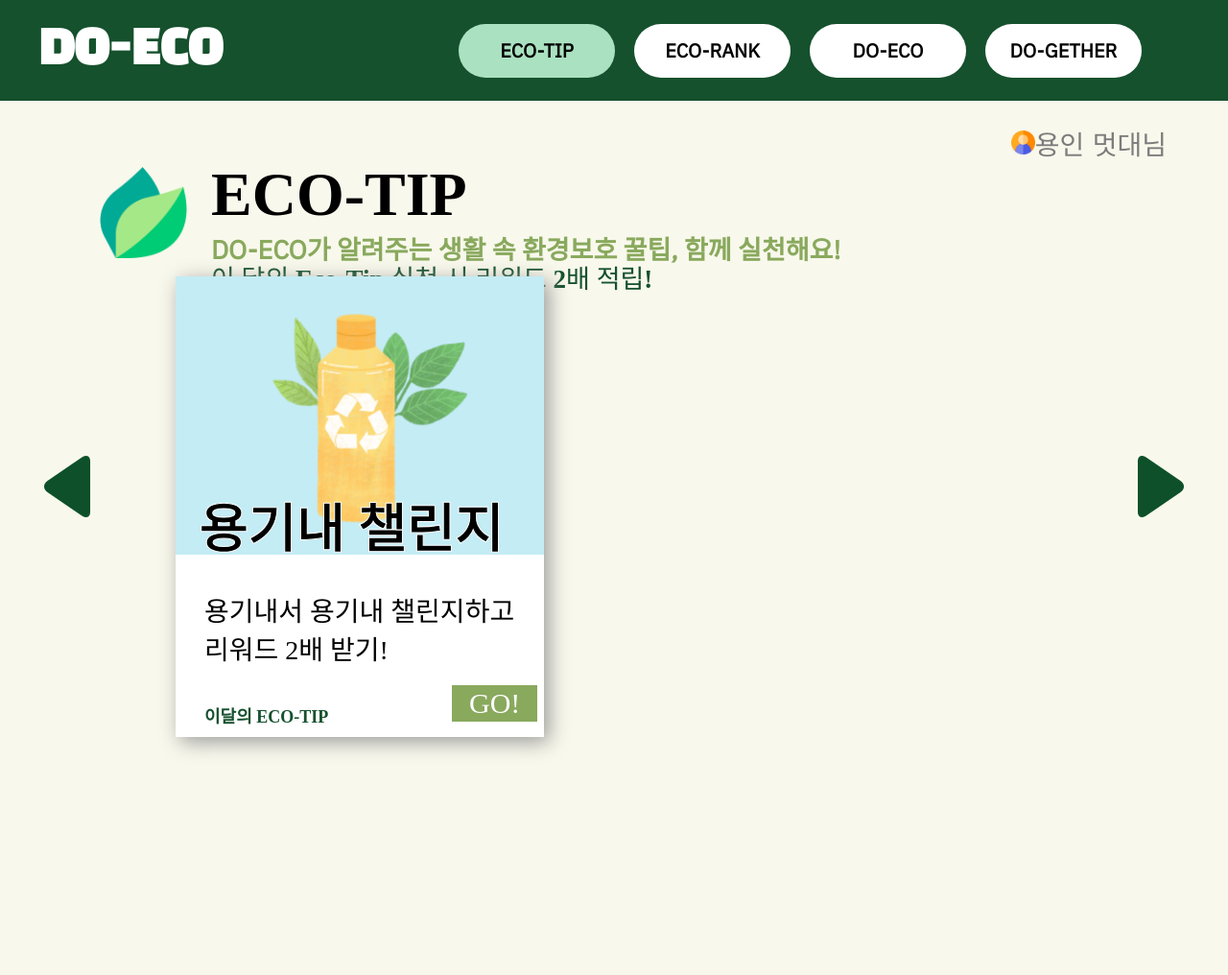
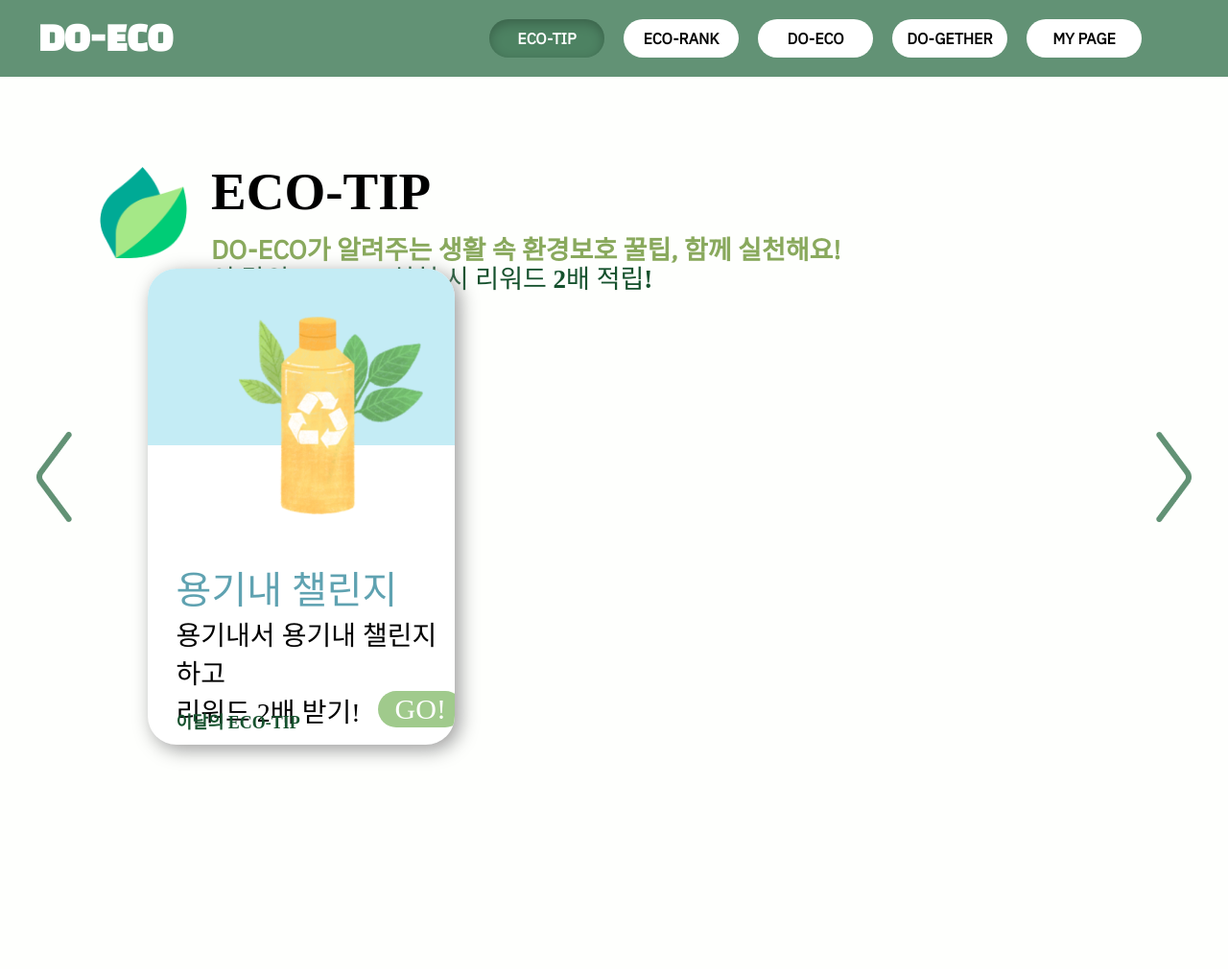
Before and after one commit to imddoy/DoEco, a Django app: template doeco_app/templates/EcoTip.html in a window 1280 px wide. Shown: the top 1016 px of the page at 96% size. After the commit the page ends 793 px from the top, so only its background shows below. Run offline with Django 4.2, Linux system fonts and the light colour scheme; the template is opened without the code that fills it, so the values that code supplies are empty; some web fonts are replaced.

Commit message:
디자인 수정

```diff
--- a/doeco_app/templates/EcoTip.html
+++ b/doeco_app/templates/EcoTip.html
@@ -21,11 +21,12 @@
                     <a href="eco-rank.html">ECO-RANK</a>
                     <a href="do-eco.html">DO-ECO</a>
                     <a href="do-gather.html">DO-GETHER</a>
+                    <a href="Mypage.html">MY PAGE</a>
                 </div>
             </div>
         </div>
         <div class="mypage-text">
-            <div id="login-info" style="display: flex; align-items: center; cursor: pointer;" onclick="goMypage();"><span id="mypage-button"><img src="./images/mypage.png" style="width:25px; margin: 0;">용인 멋대님</span></div>
+            <!-- <div id="login-info" style="display: flex; align-items: center; cursor: pointer;" onclick="goMypage();"><span id="mypage-button"><img src="./images/mypage.png" style="width:25px; margin: 0;">용인 멋대님</span></div> -->
         </div>
         <div class="content">
             <div class="EcoTip-top">
@@ -38,10 +39,11 @@
             </div>
             <div class="ecotip-detail">
                 <div class="ecotip-detail-top">
-                    <img src="./images/challenge.png" width="100%" height="10%">
-                    <h1 id="callenge-title">용기내 챌린지</h1>
+                    <img src="./images/challenge.png" width="60%" style="position: absolute; left: 95px;">
+
                 </div>
                 <div class="ecotip-detail-bottom">
+                    <p id="callenge-title">용기내 챌린지</p>
                     <p id="ecotip-text">용기내서 용기내 챌린지하고
                         <br>리워드 2배 받기!</p>
                     <p id="ecotip-bottom-text">이달의 ECO-TIP</p>
--- a/doeco_app/templates/Mypage.html
+++ b/doeco_app/templates/Mypage.html
@@ -19,6 +19,7 @@
             <a href="eco-rank.html">ECO-RANK</a>
             <a href="do-eco.html">DO-ECO</a>
             <a href="do-gather.html">DO-GETHER</a>
+            <a id="now" href="Mypage.html">MY PAGE</a>
         </div>
     </div>
     <div class="content">
--- a/doeco_app/templates/css/EcoTip.css
+++ b/doeco_app/templates/css/EcoTip.css
@@ -17,7 +17,7 @@ body{
     width: 100%;
     height: 100%;
     margin: 0;
-    background-color: #F8F8EC;
+    background-color: #FEFFFD;
     overflow: hidden;
 }
 
@@ -25,19 +25,21 @@ body{
     margin-bottom: 110vh;
 }
 
+
 .nav{
     width: 100%;
-    height: 105px;
-    background-color: #15512D;
+    height: 80px;
+    background-color: #629275;
     display: flex;
     align-items: center;
 }
 .nav h1{
     font-family: 'Black Han Sans';
     color: #fff;
-    font-size: 48px;
+    font-size: 35px;
     line-height: 60px;
     padding-left: 40px;
+    margin-top: 30px;
 }
 .nav #button{
     position: absolute;
@@ -47,8 +49,8 @@ body{
 }
 .nav a{
     display: flex;
-    width: 163px;
-    height: 56px;
+    width: 120px;
+    height: 40px;
     border-radius: 30px;
     background-color: #fff;
     color: black;
@@ -57,17 +59,20 @@ body{
     justify-content: center;
     align-items: center;
     font-family: 'IBM Plex Sans';
-    font-weight: 600;
-    font-size: 20px;
+    font-weight: 800;
+    font-size: 16px;
     line-height: 31px;
 }
 .nav a:hover{
-    background-color: #AAE1C0;
-    filter: drop-shadow(0px 4px 12px rgba(0, 0, 0, 0.25));
+    color: #fff;
+    background-color: #4D8262;
+    box-shadow: inset 0px 4px 12px rgba(0, 0, 0, 0.25);
 }
 
 #now {
-    background-color: #AAE1C0;;
+    color: #fff;
+    background-color: #4D8262;
+    box-shadow: inset 0px 4px 12px rgba(0, 0, 0, 0.25);
 }
 
 .content{
@@ -93,10 +98,6 @@ body{
     text-underline-position:under
 }
 
-/* .EcoTip-top{
-    position: relative;
-    margin-top: 2%;
-} */
 
 #ecotip-image{
     /* margin-left: 6%; */
@@ -121,8 +122,8 @@ body{
     font-family: 'Pretendard-ExtraBold';
     font-style: normal;
     font-weight: 800;
-    font-size: 64px;
-    line-height: 76px;
+    font-size: 55px;
+    line-height: 70px;
     margin: 0;
 }
 
@@ -164,13 +165,14 @@ body{
     margin-top: 40vh;
 }
 
-#left-arrow{
-    transform: rotate(180deg);
+#right-arrow{
+    transform: rotate(360deg);
     position: absolute;
     left: 3%;
 }
 
-#right-arrow{
+#left-arrow{
+    transform: rotate(180deg);
     position: absolute;
     right: 3%;
 }
@@ -178,25 +180,29 @@ body{
 .ecotip-detail{
     position: absolute;
     background-color: #ffffff;
-    width: 30%;
-    height: 60%;
-    left: 14.3%;
-    top: 36%;
+    width: 25%;
+    height: 62%;
+    left: 12%;
+    top: 35%;
     box-shadow: 5px 5px 20px rgb(154, 154, 154);
     overflow:hidden;
+    border-radius: 30px;
 }
 
 .ecotip-detail-top{
     position: relative;
+    padding-top: 50px;
+    height: 27%;
+    background-color: #C4ECF5;
 }
 
 #callenge-title{
     position: absolute;
-    top: 62%;
-    margin-left: 3vh;
-    font-family: 'Pretendard-ExtraBold';
-    font-size: 55px;
-    -webkit-text-stroke: 1px #ffffff;
+    top: 53%;
+    font-family: 'Pretendard-Bold';
+    font-size: 40px;
+    color: #5FA2B1;
+    /* -webkit-text-stroke: 1px #ffffff; */
 }
 
 .ecotip-detail-bottom{
@@ -204,6 +210,8 @@ body{
 }
 
 #ecotip-text{
+    position: absolute;
+    top: 67%;
     font-family: 'Pretendard-Bold';
     font-size: 28px;
 }
@@ -221,17 +229,20 @@ body{
     position: absolute;
     top: 88.8%;
     left: 75%;
-    background-color: #89A95D;
+    background-color: #A0CA8C;
     outline: 0;
     border: 0;
     color: #FFFFFF;
     font-family: 'Pretendard-Bold';
     font-size: 30px;
     padding: 2px 18px 2px 18px;
+    border-radius: 50px;
+    cursor: pointer;
 }
 
 #ecotip-go-button:hover{
-    background-color: #15512D;
+    /* background-color: #88B473; */
+    box-shadow: inset 0px 4px 12px rgba(0, 0, 0, 0.25);
 }
 
 #mypage-button:hover{
--- a/doeco_app/templates/css/do-eco.css
+++ b/doeco_app/templates/css/do-eco.css
@@ -2,5 +2,5 @@
 @import url(media.css);
 
 #now {
-    background-color: #AAE1C0;;
+    background-color: #4D8262;
 }
--- a/doeco_app/templates/css/login.css
+++ b/doeco_app/templates/css/login.css
@@ -89,6 +89,9 @@ form>input{
     bottom: 70px;
     cursor: pointer;
 }
+form>input:hover{
+    background-color: #15512D;
+}
 form a{
     font-family: 'IBM Plex Sans';
     color: #15512D;
--- a/doeco_app/templates/do-eco.html
+++ b/doeco_app/templates/do-eco.html
@@ -19,6 +19,7 @@
                 <a href="eco-rank.html">ECO-RANK</a>
                 <a id="now" href="do-eco.html">DO-ECO</a>
                 <a href="do-gather.html">DO-GETHER</a>
+                <a href="Mypage.html">MY PAGE</a>
             </div>
         </div>
     </header>
--- a/doeco_app/templates/do-gather.html
+++ b/doeco_app/templates/do-gather.html
@@ -1,5 +1,5 @@
 <!DOCTYPE html>
-<html lang="en">
+<html lang="ko">
 <head>
     <meta charset="UTF-8">
     <meta http-equiv="X-UA-Compatible" content="IE=edge">
@@ -19,6 +19,7 @@
                 <a  href="eco-rank.html">ECO-RANK</a>
                 <a href="do-eco.html">DO-ECO</a>
                 <a id="now" href="do-gather.html">DO-GETHER</a>
+                <a href="Mypage.html">MY PAGE</a>
             </div>
         </div>
     </header>
--- a/doeco_app/templates/eco-rank.html
+++ b/doeco_app/templates/eco-rank.html
@@ -20,6 +20,7 @@
                 <a id="now" href="eco-rank.html">ECO-RANK</a>
                 <a href="do-eco.html">DO-ECO</a>
                 <a href="do-gather.html">DO-GETHER</a>
+                <a href="Mypage.html">MY PAGE</a>
             </div>
         </div>
     </header>
--- a/doeco_app/templates/main.html
+++ b/doeco_app/templates/main.html
@@ -19,6 +19,7 @@
             <a href="eco-rank.html">ECO-RANK</a>
             <a href="do-eco.html">DO-ECO</a>
             <a href="do-gather.html">DO-GETHER</a>
+            <a href="Mypage.html">MY PAGE</a>
         </div>
     </div>
     <div class="content">
--- a/doeco_app/templates/view.html
+++ b/doeco_app/templates/view.html
@@ -19,6 +19,7 @@
                 <a href="eco-rank.html">ECO-RANK</a>
                 <a id="now" href="do-eco.html">DO-ECO</a>
                 <a href="do-gather.html">DO-GETHER</a>
+                <a href="Mypage.html">MY PAGE</a>
             </div>
         </div>
     </header>
--- a/doeco_app/templates/write.html
+++ b/doeco_app/templates/write.html
@@ -19,6 +19,7 @@
                 <a href="eco-rank.html">ECO-RANK</a>
                 <a id="now" href="do-eco.html">DO-ECO</a>
                 <a href="do-gather.html">DO-GETHER</a>
+                <a href="Mypage.html">MY PAGE</a>
             </div>
         </div>
     </header>
```
Also changed, not shown: doeco_app/templates/css/Mypage.css (+18 -10 lines), doeco_app/templates/css/do-gather.css (+17 -17 lines), doeco_app/templates/css/eco-rank.css (+17 -15 lines), doeco_app/templates/css/main.css (+18 -11 lines), doeco_app/templates/css/style.css (+20 -17 lines), doeco_app/templates/images/arrow_green.png, doeco_app/templates/images/challenge.png.
